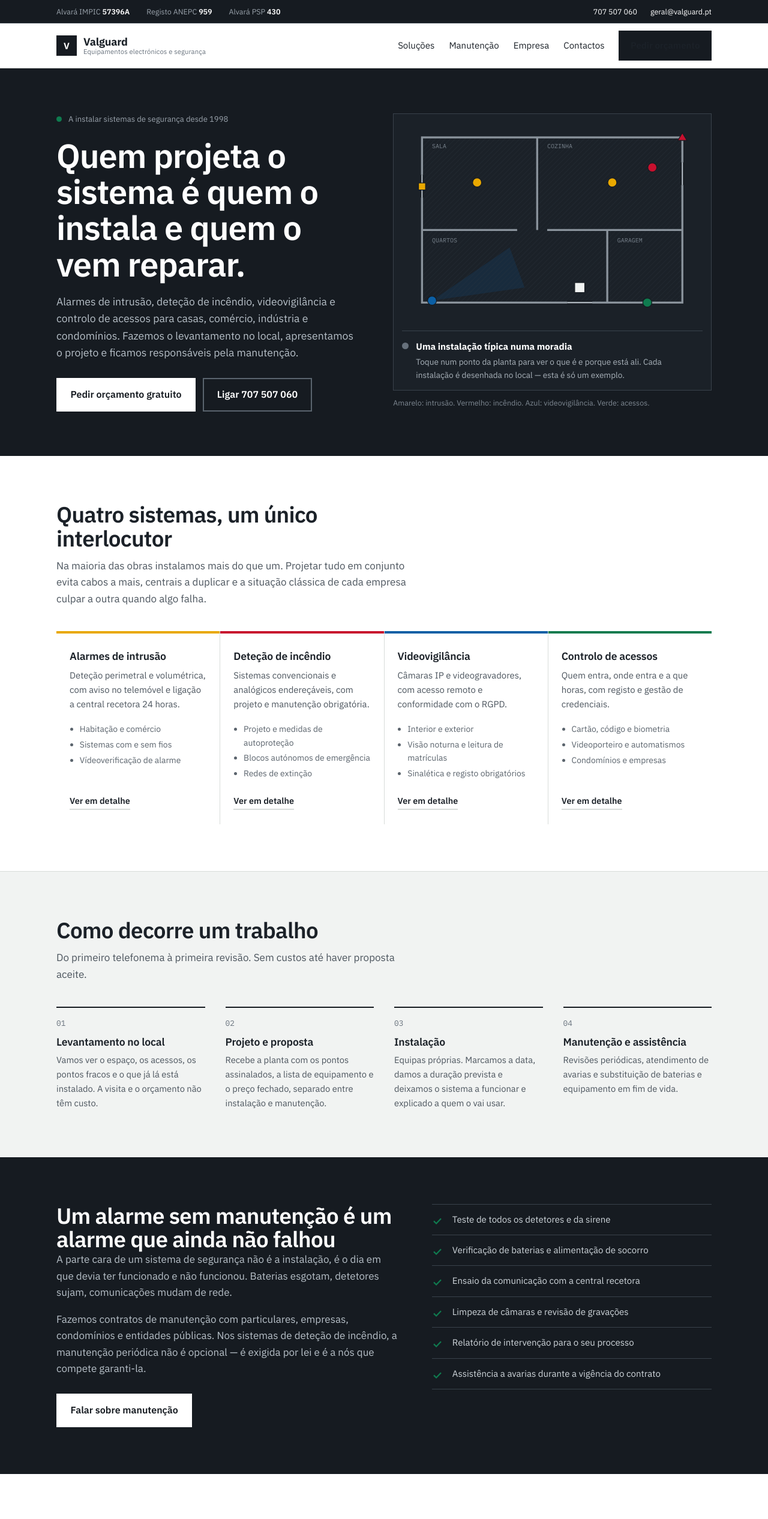
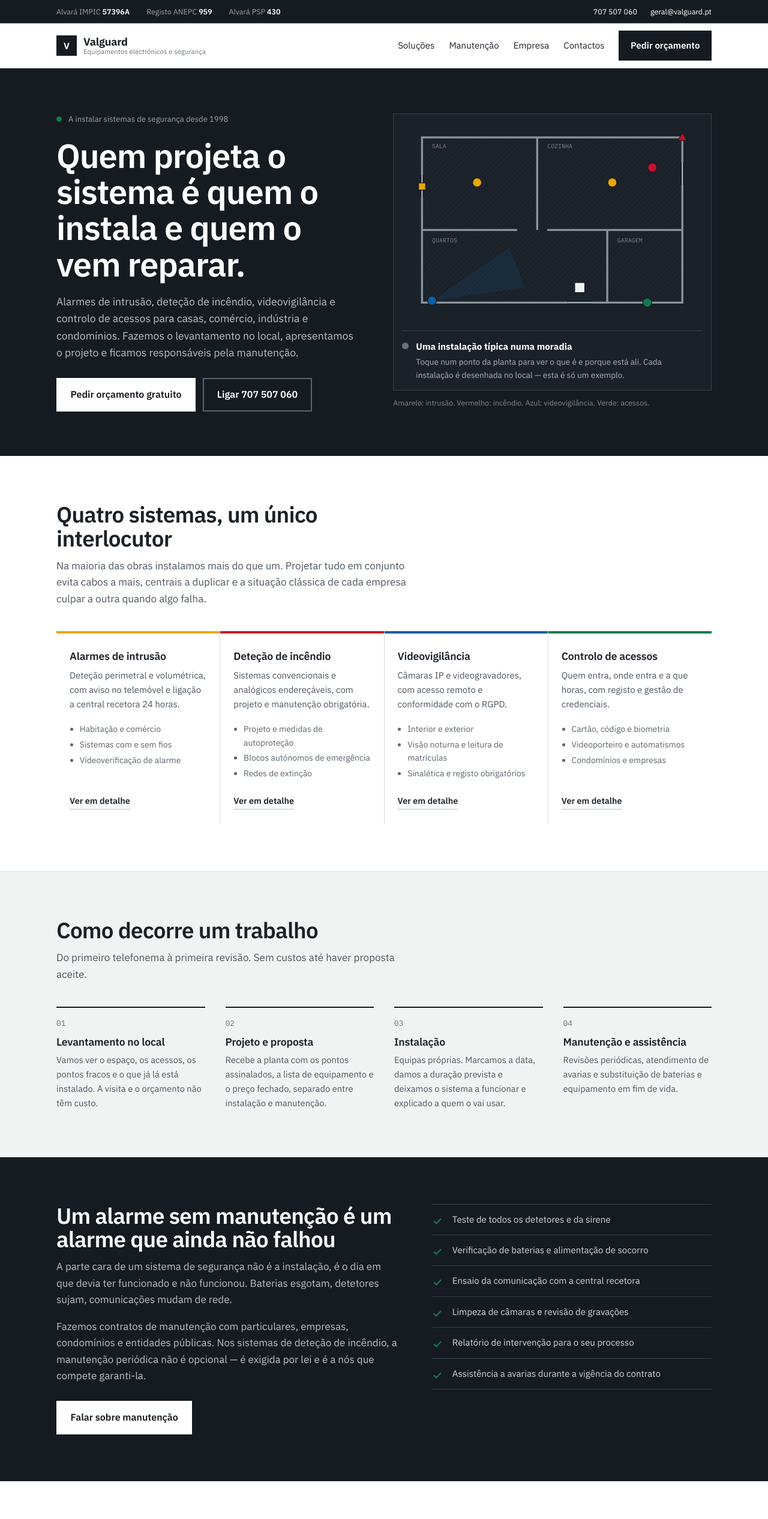
Before and after one commit to gustavosantos-gs/vanguard-site, a plain HTML site: page index.html in a window 1280 px wide. Shown: the top 2532 px of the page at 60% size. Drawn offline with Linux system fonts and the light colour scheme.

Commit message:
Corrige contraste do botão no menu e espaçamento na secção de manutenção
O botão "Pedir orçamento" do menu herdava a cor de texto escura da
regra .menu a (mais específica que .btn), tornando o texto invisível
sobre o fundo escuro do botão. Adiciona também a margem que faltava
entre o título e o primeiro parágrafo em .manutencao.

```diff
--- a/assets/style.css
+++ b/assets/style.css
@@ -58,8 +58,8 @@ p{margin:0 0 1em;max-width:64ch}
 .marca .nome{font-weight:700;font-size:1.12rem;line-height:1.1;letter-spacing:-.01em}
 .marca .nome small{display:block;font-weight:400;font-size:.7rem;color:var(--cinza);letter-spacing:.01em}
 .menu{margin-left:auto;display:flex;gap:24px;align-items:center}
-.menu a{color:var(--tinta);text-decoration:none;font-size:.94rem}
-.menu a:hover{text-decoration:underline}
+.menu a:not(.btn){color:var(--tinta);text-decoration:none;font-size:.94rem}
+.menu a:not(.btn):hover{text-decoration:underline}
 .menu a[aria-current="page"]{box-shadow:inset 0 -2px 0 var(--incendio)}
 @media(max-width:900px){.menu a:not(.btn){display:none}}
 
@@ -144,7 +144,7 @@ p{margin:0 0 1em;max-width:64ch}
 .manutencao .wrap{display:grid;grid-template-columns:1.1fr .9fr;gap:56px;align-items:start}
 @media(max-width:880px){.manutencao .wrap{grid-template-columns:1fr;gap:34px}}
 .manutencao h2{color:#fff}
-.manutencao p{color:#B7C0C8}
+.manutencao p{color:#B7C0C8;margin-top:.75rem}
 .lista-check{list-style:none;margin:0;padding:0}
 .lista-check li{display:grid;grid-template-columns:22px 1fr;gap:12px;padding:13px 0;border-bottom:1px solid var(--linha-escura);font-size:.94rem;color:#CFD6DB}
 .lista-check li:first-child{border-top:1px solid var(--linha-escura)}
```
